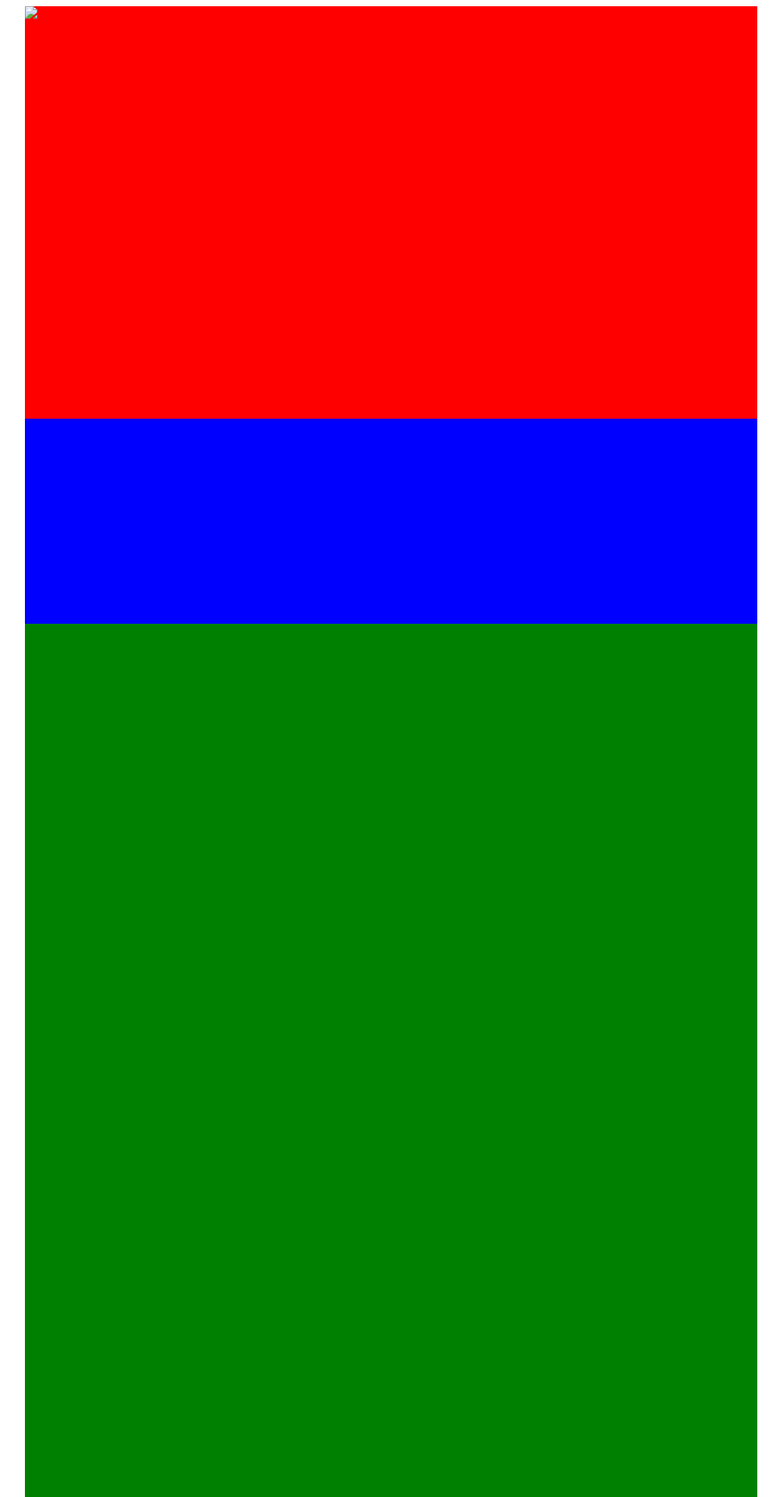
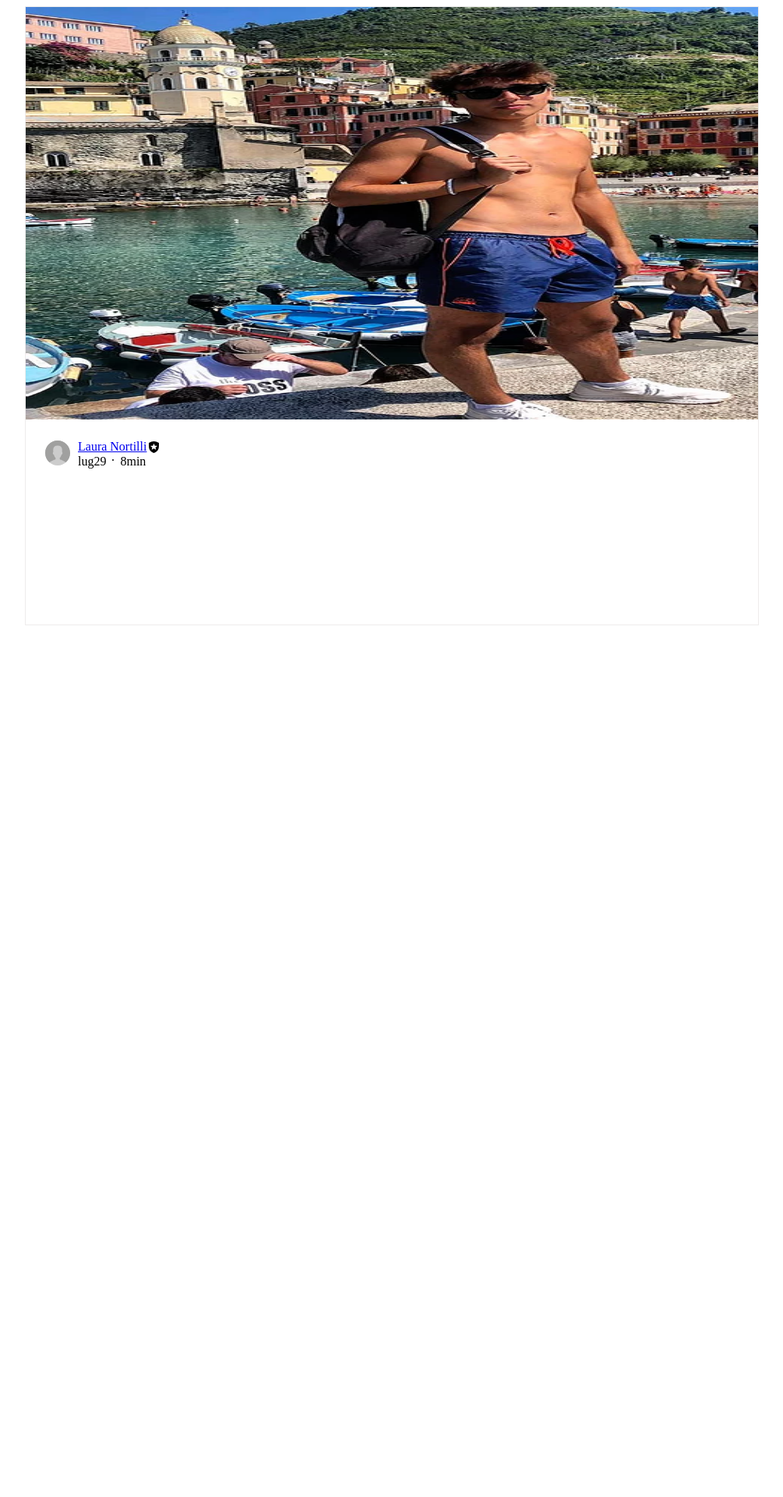
Before and after one commit to lorenzograzzini/Unifichiamoci_site, a PHP site: page /GitHub/html/studioscopio.html in a window 1280 px wide. Shown: the top 1920 px of the page at 78% size, without its empty margins (138-1143 px from the left). Run offline with PHP 8.4, Linux system fonts and the light colour scheme.

Commit message:
adding things to article

```diff
--- a/css/studioscopio.css
+++ b/css/studioscopio.css
@@ -9,20 +9,88 @@
   height: 4792px;
   display: flex;
   flex-direction: column;
-  background-color: green;
   z-index: 1;
 }
 .article_container{
   height: 792px;
   width: 940px;
-  background-color: blue;
   position: absolute;
   z-index: 2;
+  display: flex;
+  flex-direction: column;
+  border-color: rgba(232, 230, 230, 0.75);
+  border-width: 1px;
+  border-style: solid;
 }
 .image_container{
   height: 529px;
   width: 940px;
-  background-color: red;
-  position: absolute;
   z-index: 3;
 }
+.didascalia{
+  width: 940px;
+  height: 263px;
+  display: flex;
+  flex-direction: column;
+  align-items: center;
+}
+.author_container{
+  width: 890px;
+  height: 34px;
+  display: flex;
+  flex-direction: row;
+  padding-top: 1px;
+  padding-bottom: 1px;
+  margin-top: 25px;
+}
+.svg_image_account{
+  height: 32px;
+  width: 32px;
+  align-self: center;
+}
+.HOi00{
+  box-sizing: inherit;
+  font: inherit;
+}
+.author{
+  height: 32px;
+  padding-left: 10px;
+  display: flex;
+  flex-direction: column;
+}
+.author_name{
+  height: 19px;
+  display: flex;
+  align-self: center;
+  flex-direction: row;
+}
+.svg_image_profile{
+  height: 19px;
+  width: 19px;
+}
+.name{
+  height: 13px;
+  font-weight: inherit;
+  font-style: inherit;
+}
+.date_and_time{
+  height: 13px;
+  display:flex;
+  flex-direction: row;
+}
+.point_container{
+  width: 18px;
+  height: 2px;
+  display: flex;
+  flex-direction: column;
+  align-self: center;
+}
+.point{
+  width: 2px;
+  height: 2px;
+  border-radius: 50%;
+  align-self: center;
+  background-color: black;
+  box-sizing: inherit;
+  align-self: center;
+}
--- a/html/studioscopio.html
+++ b/html/studioscopio.html
@@ -10,11 +10,46 @@
       <div class="main_container">
         <div class="article_container">
           <div class="image_container">
-            <a href="#"><img src="#"></a>
+            <a href="../html/vita universitaria/vita_universitaria.html"><img src="../images/albertogenerini.webp" class="image_container"></a>
           </div>
-          <div class="discalia">
-            <div class="author">
-
+          <div class="didascalia">
+            <div class="author_container">
+              <div class="svg_image_account">
+                <a href="#">
+                  <svg width="32" height="32" viewBox="0 0 1000 1000" class="HOi00">
+                    <circle cx="500" cy="500" r="500" fill="#cccccc"></circle>
+                    <path fill="#a0a09f" d="M830.8,874.927c-77.344-60.8-187.181-104.877-227.88-111.347-20.335-3.233-20.8-59.1-20.8-59.1s59.746-59.106,72.768-138.584c35.029,0,56.666-84.5,21.631-114.226C677.986,420.37,721.551,206,501,206S324.015,420.37,325.473,451.666c-35.033,29.729-13.4,114.226,21.632,114.226,13.021,79.478,72.77,138.584,72.77,138.584s-0.464,55.871-20.8,59.1c-40.883,6.5-151.537,50.943-228.934,112.176C65.84,784.12,0,649.751,0,500,0,223.858,223.858,0,500,0s500,223.858,500,500C1000,649.3,934.559,783.311,830.8,874.927ZM500,1000h0Z"></path>
+                  </svg>
+                </a>
+              </div>
+              <div class="author">
+                <div class="author_name">
+                  <div class="name">
+                    <a href="#">
+                      <span>Laura Nortilli</span>
+                    </a>
+                  </div>
+                  <div class="svg_image_profile">
+                    <a href="#">
+                      <svg xmlns="http://www.w3.org/2000/svg" width="19" height="19" viewBox="0 0 19 19" class="blog-post-post-list-description-fill" style="fill-rule: evenodd;">
+                        <path d="M3.0299,4.05263158 C7.59702941,1.31578947 11.4029706,1.31578947 15.9701,4.05263158 C16.0788412,11 16.2419529,14.3157895 9.5,17 C2.75804706,14.3157895 2.92115882,11 3.0299,4.05263158 Z M9.39332888,11.2792808 C9.45851262,11.2381732 9.54151575,11.2381732 9.60669949,11.2792808 L11.6016734,12.5373957 C11.7030093,12.6013024 11.8276546,12.6164227 11.9413311,12.5785984 C12.1509459,12.508852 12.2643317,12.2823849 12.1945852,12.07277 L11.4749606,9.91002155 L13.4066196,8.57961581 C13.5127893,8.50649273 13.5772092,8.38668249 13.5796591,8.25779106 C13.5838574,8.03691706 13.408207,7.85445994 13.1873329,7.85026169 L10.7205982,7.80337534 L9.87345622,5.59604095 C9.83283079,5.4901863 9.74919031,5.40654582 9.64333566,5.36592038 C9.43708931,5.28676612 9.20572641,5.38979461 9.12657215,5.59604095 L8.27943019,7.80337534 L5.81269542,7.85026169 C5.68380399,7.85271159 5.56399375,7.91713145 5.49087067,8.02330121 C5.36556375,8.20523836 5.41147163,8.45430889 5.59340879,8.57961581 L7.52506779,9.91002155 L6.80544312,12.07277 C6.76761883,12.1864466 6.78273912,12.3110919 6.84664582,12.4124278 C6.96448715,12.599287 7.21149576,12.655237 7.39835499,12.5373957 L9.39332888,11.2792808 Z">
+                        </path>
+                      </svg>
+                    </a>
+                  </div>
+                </div>
+                <div class="date_and_time">
+                  <div>
+                    <span>lug29</span>
+                  </div>
+                  <div class="point_container">
+                    <div class="point"></div>
+                  </div>
+                  <div>
+                    <span>8min</span>
+                  </div>
+                </ul>
+              </div>
             </div>
             <div class="description">
 
```
